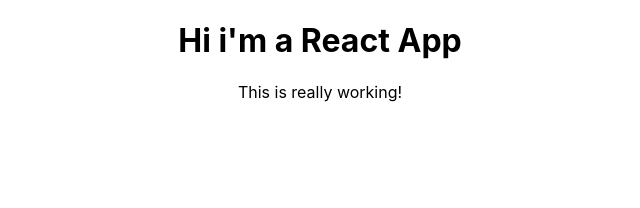
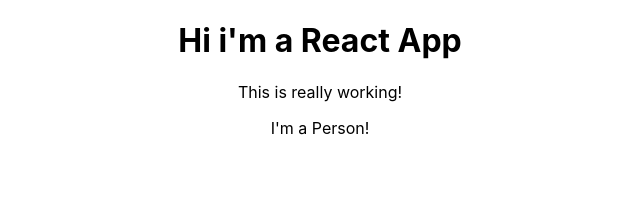
Before and after one commit to vinothsmart/react-complete-guide, a React (Create React App) app: page / in a window 1280 px wide. Shown: the top 208 px of the page, without its empty margins (320-960 px from the left). Built offline with nearby package versions, Linux system fonts and the light colour scheme; the HTML template or start-up script is replaced by a standard one.

Commit message:
Person comp created

```diff
--- a/src/App.js
+++ b/src/App.js
@@ -1,11 +1,13 @@
 import React from "react";
 import "./App.css";
+import Person from "./Person/Person";
 
 function App() {
   return (
     <div className="App">
       <h1>Hi i'm a React App</h1>
       <p>This is really working!</p>
+      <Person />
     </div>
   );
   // return React.createElement(
--- /dev/null
+++ b/src/Person/Person.js
@@ -0,0 +1,7 @@
+import React from "react";
+
+const person = () => {
+  return <p>I'm a Person!</p>;
+};
+
+export default person;
```
